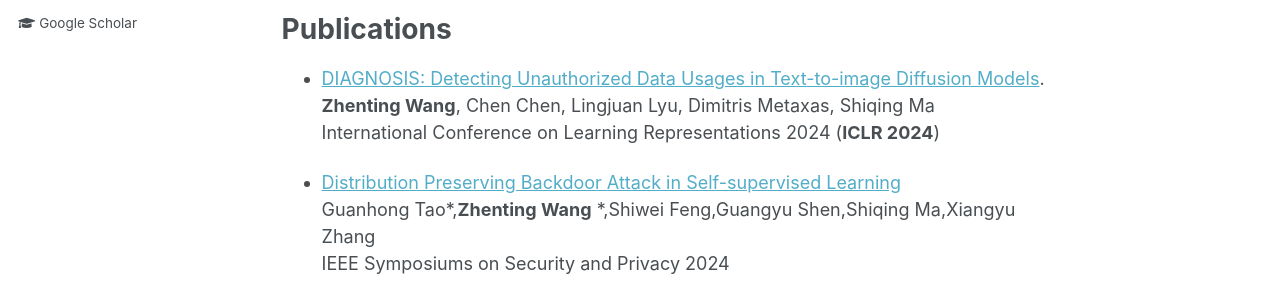
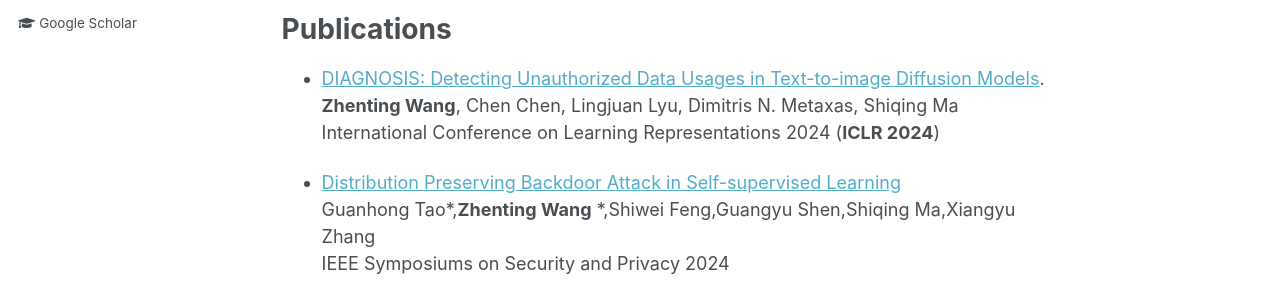
Before and after one commit to ZhentingWang/zhentingwang.github.io, a Jekyll site: the page built from _pages/about.md, in a window 1280 px wide and 900 px high, scrolled down 1445 px. Shown: the part 165-446 px from the top of the window. Built offline with Jekyll 4.4.1, drawn with Linux system fonts in a browser that asks for light colours.

```diff
--- a/_pages/about.md
+++ b/_pages/about.md
@@ -54,7 +54,7 @@ Publications
 ======
 
 * [DIAGNOSIS: Detecting Unauthorized Data Usages in Text-to-image Diffusion Models](https://zhentingwang.github.io/).
-**Zhenting Wang**, Chen Chen, Lingjuan Lyu, Dimitris Metaxas, Shiqing Ma
+**Zhenting Wang**, Chen Chen, Lingjuan Lyu, Dimitris N. Metaxas, Shiqing Ma
 International Conference on Learning Representations 2024 (**ICLR 2024**)
 
 * [Distribution Preserving Backdoor Attack in Self-supervised Learning](https://zhentingwang.github.io/)
```
